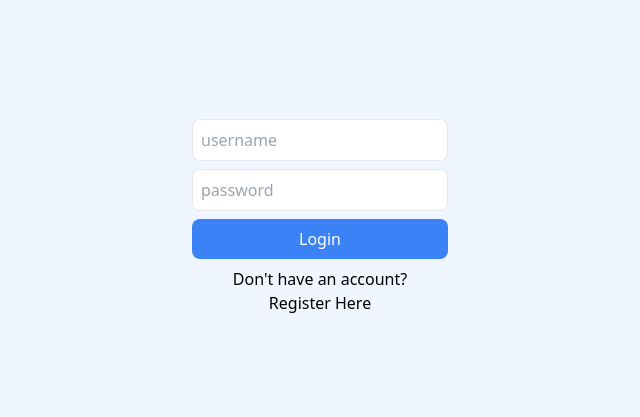
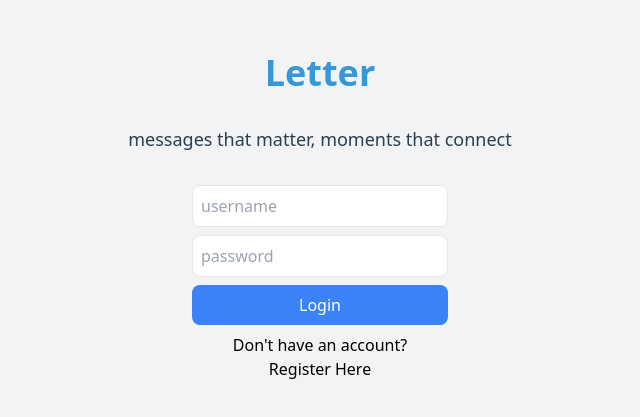
Before and after one commit to chris-cozy/Letter, a React (Vite) app in the folder client/: page / in a window 1280 px wide. Shown: the part 159-576 px from the top of the page, without its empty margins (320-960 px from the left). Built offline with nearby package versions, Linux system fonts and the light colour scheme; no server answers.

Commit message:
Updated the color scheme

```diff
--- a/client/src/components/auth/Authentication.jsx
+++ b/client/src/components/auth/Authentication.jsx
@@ -19,11 +19,14 @@ export default function Authentication() {
     }
 
     return (
-        <div className="bg-blue-50 h-screen flex items-center">
+        <>
+            <div className="bg-background h-screen flex flex-col items-center justify-center">
+                <h1 className="text-4xl font-bold mb-8 text-primary">Letter</h1>
+                <p className="text-lg mb-8 text-text">messages that matter, moments that connect</p>
                 <form className="w-64 mx-auto mb-12" onSubmit={handleSubmit}>
                     <input value={username} onChange={ev => setUsername(ev.target.value)} type="text" placeholder="username" className="block w-full rounded-lg p-2 mb-2 border" />
                     <input value={password}  onChange={ev => setPassword(ev.target.value)} type="password" placeholder="password" className="block w-full rounded-lg p-2 mb-2 border" />
-                <button className="bg-blue-500 text-white block w-full rounded-lg p-2">{isLogin ? 'Login' : 'Register'}</button>
+                    <button className="bg-blue-500 hover:bg-secondary text-white block w-full rounded-lg p-2">{isLogin ? 'Login' : 'Register'}</button>
                     {isLogin ? <div className="text-center mt-2">Don't have an account?
                         <button onClick={() => setIsLogin(!isLogin)}>Register Here</button>
                     </div> : <div className="text-center mt-2">Already a member?
@@ -31,5 +34,7 @@ export default function Authentication() {
                     </div>}
                 </form>
             </div>
+        </>
+
     )
 }
--- a/client/tailwind.config.js
+++ b/client/tailwind.config.js
@@ -2,7 +2,16 @@
 export default {
   content: ["./src/**/*.{js,jsx,ts,tsx}", "./public/index.html"],
   theme: {
-    extend: {},
+    extend: {
+      colors: {
+        primary: "#3498db",
+        secondary: "#2ecc71",
+        accent: "#e74c3c",
+        background: "#f2f3f4",
+        text: "#2c3e50",
+      },
+    },
   },
+  variants: {},
   plugins: [],
 };
```
Lines whose indentation alone changed are shown as unchanged.
